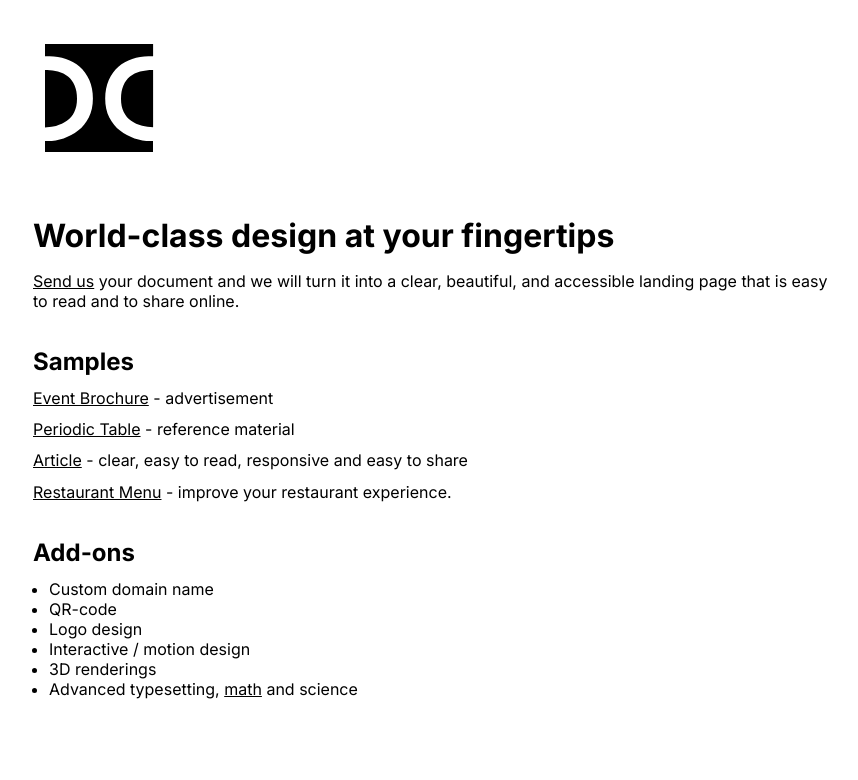
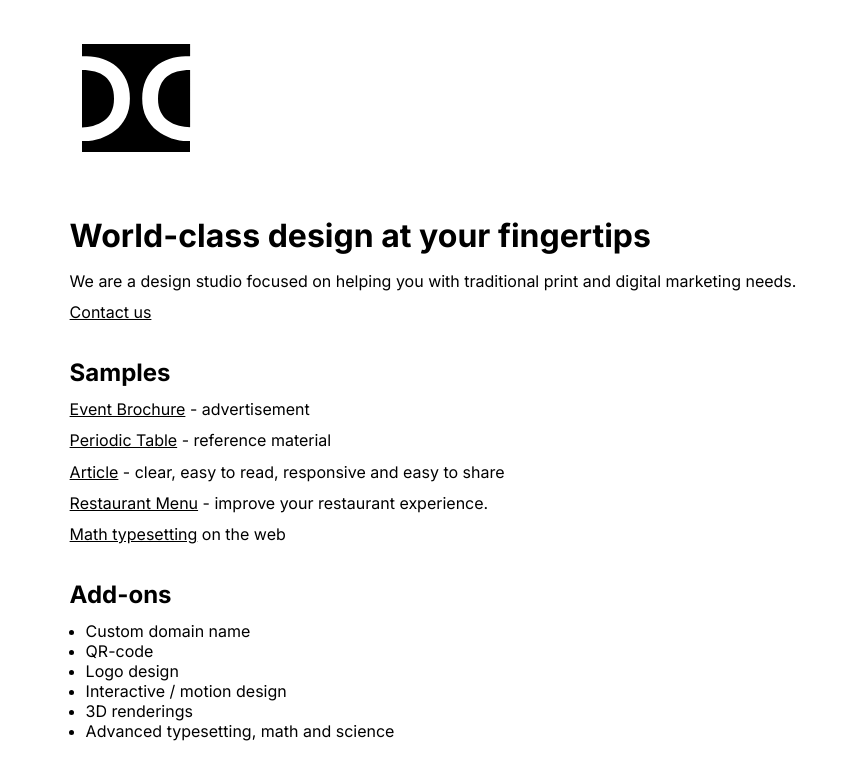
Before and after one commit to sojack/designcloud, a Next.js app: page / in a window 1280 px wide. Shown: the top 780 px of the page, without its empty margins (207-1065 px from the left). Built offline with nearby package versions, Linux system fonts and the light colour scheme.

Commit message:
update company description

```diff
--- a/app/page.js
+++ b/app/page.js
@@ -11,12 +11,14 @@ export default function Home() {
           <Image src={dclogo} alt="design cloud logo" title="design cloud"/>
         </div>
         <h1>World-class design at your fingertips</h1>
-        <p><a href="mailto:designcloud@jsdesigns.ca" title="email">Send us</a> your document and we will turn it into a clear, beautiful, and accessible landing page that is easy to read and to share online.</p>
+        <p>We are a design studio focused on helping you with traditional print and digital marketing needs.</p>
+        <p><a href="mailto:designcloud@jsdesigns.ca" title="email">Contact us</a></p>
         <h2>Samples</h2>
         <p><Link href="/flato">Event Brochure</Link> - advertisement</p>
         <p><Link href="/periodictable">Periodic Table</Link> - reference material</p>
         <p><Link href="/cobra">Article</Link> - clear, easy to read, responsive and easy to share</p>
         <p><a href="https://tomosushi-menu.netlify.app/menu">Restaurant Menu</a> - improve your restaurant experience.</p>
+        <p><Link href="math">Math typesetting</Link> on the web</p>
         <h2>Add-ons</h2>
         <ul>
           <li>Custom domain name</li>
@@ -24,7 +26,7 @@ export default function Home() {
           <li>Logo design</li>
           <li>Interactive / motion design</li>
           <li>3D renderings</li>
-          <li>Advanced typesetting, <Link href="math">math</Link> and science</li>
+          <li>Advanced typesetting, math and science</li>
         </ul>
       </div>
     </main>
```
